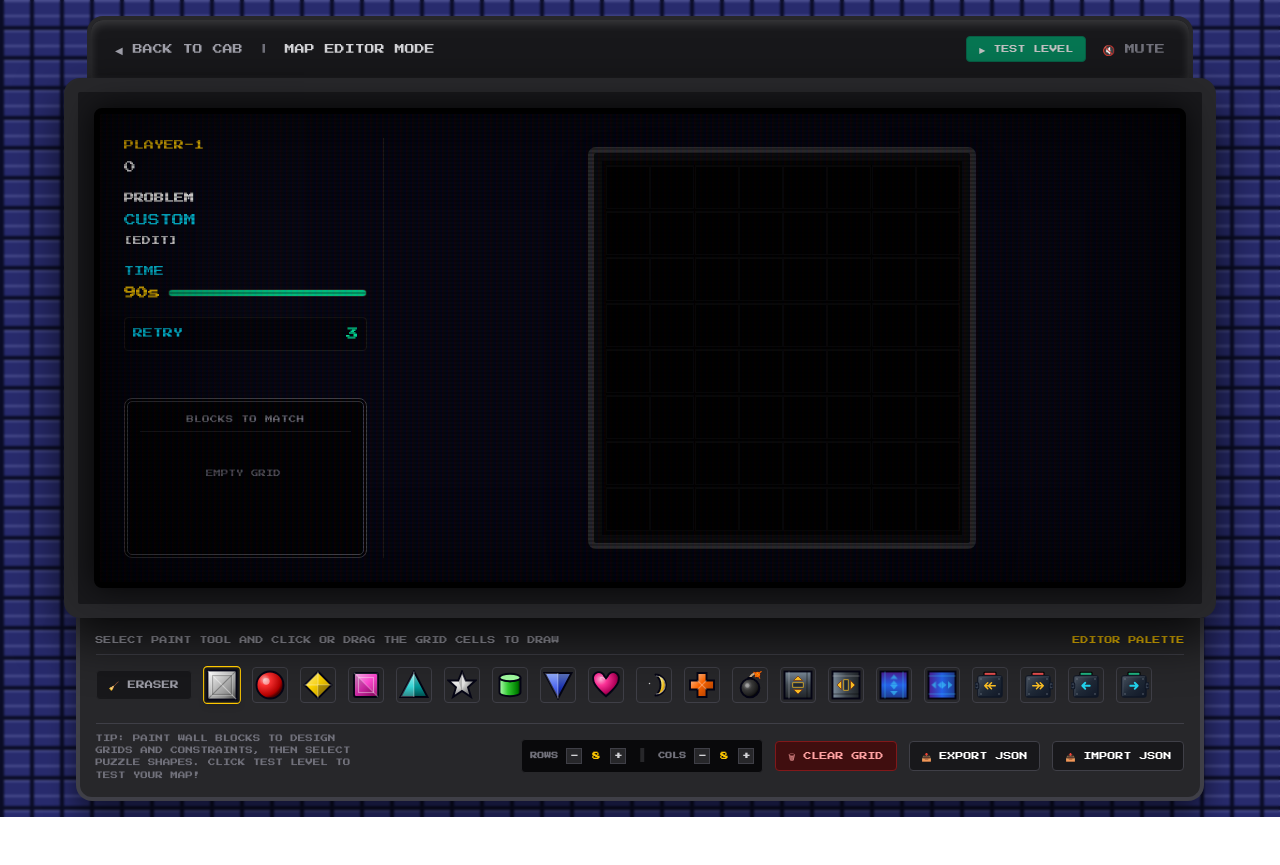
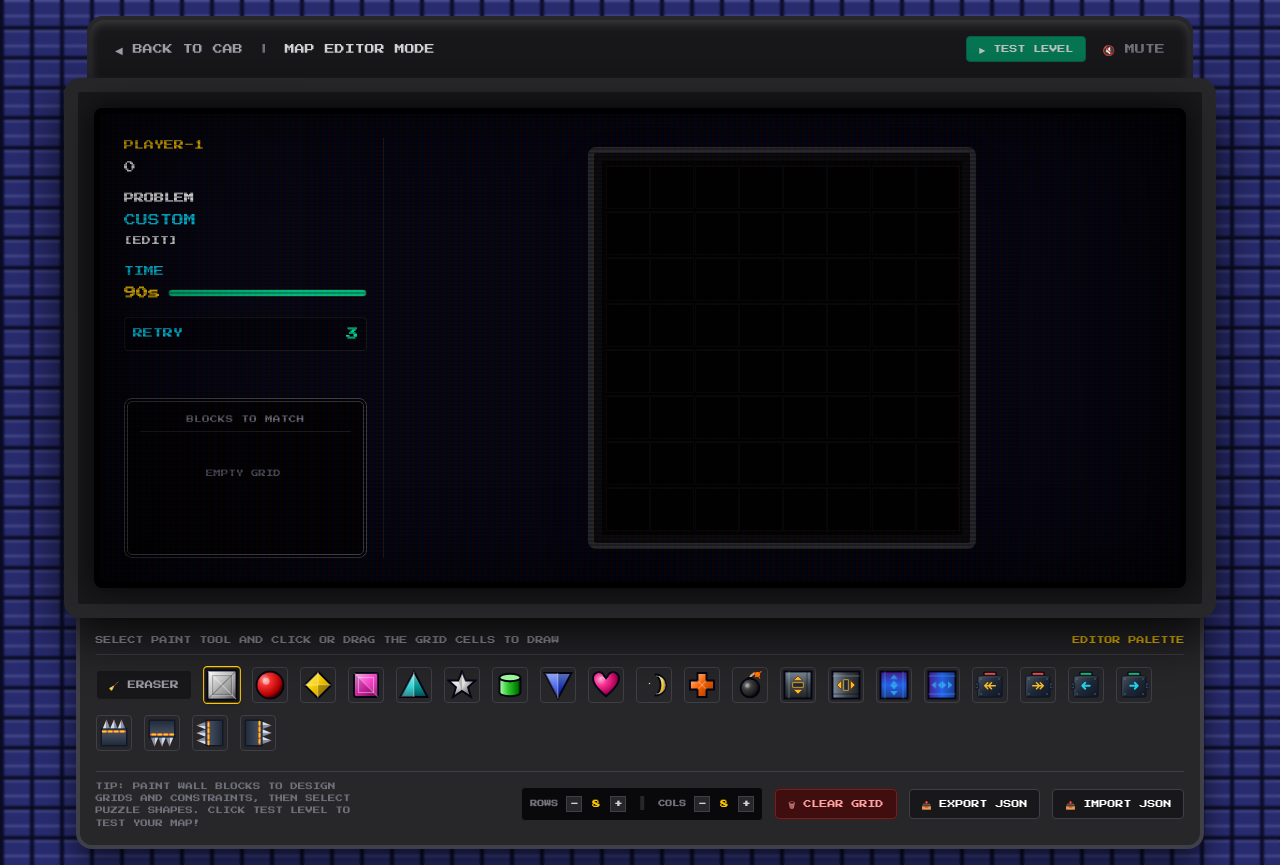
Before and after one commit to bloodstrawberry/puzznic, a Next.js app: page /editor in a window 1280 px wide. Before the commit the page ends 817 px from the top, so only its background shows below. Built offline with nearby package versions, Linux system fonts and the light colour scheme.

Commit message:
spike 블럭 추가

```diff
--- a/app/game/game-engine.tsx
+++ b/app/game/game-engine.tsx
@@ -16,6 +16,10 @@ import {
   BLOCK_SHOOTER_R,
   BLOCK_SHOOTER_L_ONCE,
   BLOCK_SHOOTER_R_ONCE,
+  BLOCK_SPIKE_U,
+  BLOCK_SPIKE_D,
+  BLOCK_SPIKE_L,
+  BLOCK_SPIKE_R,
 } from "../object/constants";
 
 export type CellType = BlockId;
@@ -194,7 +198,11 @@ const isNonWallBlock = (id: BlockId): boolean => {
     id !== BLOCK_SHOOTER_L &&
     id !== BLOCK_SHOOTER_R &&
     id !== BLOCK_SHOOTER_L_ONCE &&
-    id !== BLOCK_SHOOTER_R_ONCE
+    id !== BLOCK_SHOOTER_R_ONCE &&
+    id !== BLOCK_SPIKE_U &&
+    id !== BLOCK_SPIKE_D &&
+    id !== BLOCK_SPIKE_L &&
+    id !== BLOCK_SPIKE_R
   );
 };
 
@@ -487,6 +495,49 @@ export const useGameEngine = (initialLevelIndex = 0, isEditorMode = false) => {
           continue; // Re-evaluate gravity until stable
         }
 
+        // 1.5 Spike check phase
+        let spikeDestroyed = false;
+        const nextSpikeGrid = copyGrid(currentGrid);
+        for (let y = 0; y < currentGrid.length; y++) {
+          for (let x = 0; x < currentGrid[y].length; x++) {
+            const cell = currentGrid[y][x];
+            if (cell === BLOCK_SPIKE_U) {
+              if (y > 0 && isNonWallBlock(nextSpikeGrid[y - 1][x])) {
+                nextSpikeGrid[y - 1][x] = BLOCK_EMPTY;
+                spikeDestroyed = true;
+              }
+            } else if (cell === BLOCK_SPIKE_D) {
+              if (y < currentGrid.length - 1 && isNonWallBlock(nextSpikeGrid[y + 1][x])) {
+                nextSpikeGrid[y + 1][x] = BLOCK_EMPTY;
+                spikeDestroyed = true;
+              }
+            } else if (cell === BLOCK_SPIKE_L) {
+              if (x > 0 && isNonWallBlock(nextSpikeGrid[y][x - 1])) {
+                nextSpikeGrid[y][x - 1] = BLOCK_EMPTY;
+                spikeDestroyed = true;
+              }
+            } else if (cell === BLOCK_SPIKE_R) {
+              if (x < currentGrid[y].length - 1 && isNonWallBlock(nextSpikeGrid[y][x + 1])) {
+                nextSpikeGrid[y][x + 1] = BLOCK_EMPTY;
+                spikeDestroyed = true;
+              }
+            }
+          }
+        }
+
+        if (spikeDestroyed) {
+          currentGrid = nextSpikeGrid;
+          setGrid(currentGrid);
+          if (stateRef.current) stateRef.current.grid = currentGrid;
+          updateBlockCounts(currentGrid);
+          playEngineSound("break", muted);
+          await delay(200);
+          if (stateRef.current?.grid) {
+            currentGrid = copyGrid(stateRef.current.grid);
+          }
+          continue; // Re-evaluate gravity and spikes after block removal
+        }
+
         // 2. Match Phase (2 or more adjacent identical blocks touch)
         let matchChanged = false;
         const toClearKeys = new Set<string>();
@@ -601,7 +652,15 @@ export const useGameEngine = (initialLevelIndex = 0, isEditorMode = false) => {
 
       const currentGrid = curState.grid;
       const block = currentGrid[y]?.[x];
-      if (block === undefined || block === BLOCK_EMPTY || block === BLOCK_WALL) {
+      if (
+        block === undefined ||
+        block === BLOCK_EMPTY ||
+        block === BLOCK_WALL ||
+        block === BLOCK_SPIKE_U ||
+        block === BLOCK_SPIKE_D ||
+        block === BLOCK_SPIKE_L ||
+        block === BLOCK_SPIKE_R
+      ) {
         playEngineSound("error", curState.muted);
         return;
       }
@@ -633,7 +692,14 @@ export const useGameEngine = (initialLevelIndex = 0, isEditorMode = false) => {
         let ky = y - 1;
         while (ky >= 0) {
           const aboveBlock = currentGrid[ky][x];
-          if (aboveBlock === BLOCK_EMPTY || aboveBlock === BLOCK_WALL) {
+          if (
+            aboveBlock === BLOCK_EMPTY ||
+            aboveBlock === BLOCK_WALL ||
+            aboveBlock === BLOCK_SPIKE_U ||
+            aboveBlock === BLOCK_SPIKE_D ||
+            aboveBlock === BLOCK_SPIKE_L ||
+            aboveBlock === BLOCK_SPIKE_R
+          ) {
             break;
           }
           coords.push({ x, y: ky });
@@ -886,7 +952,15 @@ export const useGameEngine = (initialLevelIndex = 0, isEditorMode = false) => {
             let ky = y - 1;
             while (ky >= 0) {
               const above = nextGrid[ky][x];
-              if (above === BLOCK_EMPTY || above === BLOCK_WALL) break;
+              if (
+                above === BLOCK_EMPTY ||
+                above === BLOCK_WALL ||
+                above === BLOCK_SPIKE_U ||
+                above === BLOCK_SPIKE_D ||
+                above === BLOCK_SPIKE_L ||
+                above === BLOCK_SPIKE_R
+              )
+                break;
               stack.push({ x, y: ky });
               ky--;
             }
@@ -974,7 +1048,15 @@ export const useGameEngine = (initialLevelIndex = 0, isEditorMode = false) => {
             let ky = y - 1;
             while (ky >= 0) {
               const above = nextGrid[ky][x];
-              if (above === BLOCK_EMPTY || above === BLOCK_WALL) break;
+              if (
+                above === BLOCK_EMPTY ||
+                above === BLOCK_WALL ||
+                above === BLOCK_SPIKE_U ||
+                above === BLOCK_SPIKE_D ||
+                above === BLOCK_SPIKE_L ||
+                above === BLOCK_SPIKE_R
+              )
+                break;
               stack.push({ x, y: ky });
               ky--;
             }
--- a/app/game/game-view.tsx
+++ b/app/game/game-view.tsx
@@ -21,6 +21,10 @@ import BlockRenderer, {
   BLOCK_SHOOTER_R,
   BLOCK_SHOOTER_L_ONCE,
   BLOCK_SHOOTER_R_ONCE,
+  BLOCK_SPIKE_U,
+  BLOCK_SPIKE_D,
+  BLOCK_SPIKE_L,
+  BLOCK_SPIKE_R,
 } from "../object";
 
 // Retro sound synthesizer proxy
@@ -292,7 +296,11 @@ export default function GameView({ isEditor = false }: GameViewProps) {
           cell !== BLOCK_EMPTY &&
           cell !== BLOCK_WALL &&
           cell !== BLOCK_AUTO_WALL_V &&
-          cell !== BLOCK_AUTO_WALL_H;
+          cell !== BLOCK_AUTO_WALL_H &&
+          cell !== BLOCK_SPIKE_U &&
+          cell !== BLOCK_SPIKE_D &&
+          cell !== BLOCK_SPIKE_L &&
+          cell !== BLOCK_SPIKE_R;
         if (curGrabbed) {
           curSetGrabbed(false);
           playSound("select", curMuted);
@@ -905,6 +913,52 @@ export default function GameView({ isEditor = false }: GameViewProps) {
                 >
                   <BlockRenderer id={BLOCK_SHOOTER_R_ONCE} />
                 </button>
+
+                {/* Spike blocks */}
+                <button
+                  onClick={() => setSelectedPaint(BLOCK_SPIKE_U)}
+                  className={`w-9 h-9 p-0.5 rounded border cursor-pointer transition-all ${
+                    selectedPaint === BLOCK_SPIKE_U
+                      ? "border-yellow-400 bg-zinc-900 scale-105 shadow-md"
+                      : "border-zinc-700 hover:border-zinc-500"
+                  }`}
+                  title="Spike Up"
+                >
+                  <BlockRenderer id={BLOCK_SPIKE_U} />
+                </button>
+                <button
+                  onClick={() => setSelectedPaint(BLOCK_SPIKE_D)}
+                  className={`w-9 h-9 p-0.5 rounded border cursor-pointer transition-all ${
+                    selectedPaint === BLOCK_SPIKE_D
+                      ? "border-yellow-400 bg-zinc-900 scale-105 shadow-md"
+                      : "border-zinc-700 hover:border-zinc-500"
+                  }`}
+                  title="Spike Down"
+                >
+                  <BlockRenderer id={BLOCK_SPIKE_D} />
+                </button>
+                <button
+                  onClick={() => setSelectedPaint(BLOCK_SPIKE_L)}
+                  className={`w-9 h-9 p-0.5 rounded border cursor-pointer transition-all ${
+                    selectedPaint === BLOCK_SPIKE_L
+                      ? "border-yellow-400 bg-zinc-900 scale-105 shadow-md"
+                      : "border-zinc-700 hover:border-zinc-500"
+                  }`}
+                  title="Spike Left"
+                >
+                  <BlockRenderer id={BLOCK_SPIKE_L} />
+                </button>
+                <button
+                  onClick={() => setSelectedPaint(BLOCK_SPIKE_R)}
+                  className={`w-9 h-9 p-0.5 rounded border cursor-pointer transition-all ${
+                    selectedPaint === BLOCK_SPIKE_R
+                      ? "border-yellow-400 bg-zinc-900 scale-105 shadow-md"
+                      : "border-zinc-700 hover:border-zinc-500"
+                  }`}
+                  title="Spike Right"
+                >
+                  <BlockRenderer id={BLOCK_SPIKE_R} />
+                </button>
               </div>
 
               {/* Map actions */}
--- a/app/object/constants.ts
+++ b/app/object/constants.ts
@@ -19,6 +19,10 @@ export const BLOCK_SHOOTER_L = 31;
 export const BLOCK_SHOOTER_R = 32;
 export const BLOCK_SHOOTER_L_ONCE = 33;
 export const BLOCK_SHOOTER_R_ONCE = 34;
+export const BLOCK_SPIKE_U = 40;
+export const BLOCK_SPIKE_D = 41;
+export const BLOCK_SPIKE_L = 42;
+export const BLOCK_SPIKE_R = 43;
 
 export type BlockId = number;
 
--- a/app/object/index.tsx
+++ b/app/object/index.tsx
@@ -20,8 +20,13 @@ import {
   BLOCK_SHOOTER_R,
   BLOCK_SHOOTER_L_ONCE,
   BLOCK_SHOOTER_R_ONCE,
+  BLOCK_SPIKE_U,
+  BLOCK_SPIKE_D,
+  BLOCK_SPIKE_L,
+  BLOCK_SPIKE_R,
 } from "./constants";
 import Wall from "./wall";
+import Spike from "./spike";
 import Sphere from "./sphere";
 import Diamond from "./diamond";
 import Cube from "./cube";
@@ -56,6 +61,7 @@ export { default as WallAutoV } from "./wall-auto-v";
 export { default as WallAutoH } from "./wall-auto-h";
 export { default as Bomb } from "./bomb";
 export { default as Shooter } from "./shooter";
+export { default as Spike } from "./spike";
 export * from "./constants";
 
 interface BlockRendererProps {
@@ -115,6 +121,14 @@ export default function BlockRenderer({ id, x, y, grid }: BlockRendererProps) {
       return <Shooter direction="left" mode="once" isPressed={isPressed} />;
     case BLOCK_SHOOTER_R_ONCE:
       return <Shooter direction="right" mode="once" isPressed={isPressed} />;
+    case BLOCK_SPIKE_U:
+      return <Spike direction="up" />;
+    case BLOCK_SPIKE_D:
+      return <Spike direction="down" />;
+    case BLOCK_SPIKE_L:
+      return <Spike direction="left" />;
+    case BLOCK_SPIKE_R:
+      return <Spike direction="right" />;
     default:
       return null;
   }
--- /dev/null
+++ b/app/object/spike.tsx
@@ -0,0 +1,79 @@
+import React from "react";
+
+interface SpikeProps {
+  direction: "up" | "down" | "left" | "right";
+}
+
+export default function Spike({ direction }: SpikeProps) {
+  // Rotate the group based on direction around center (20, 20)
+  const rotation = {
+    up: "rotate(0 20 20)",
+    down: "rotate(180 20 20)",
+    left: "rotate(-90 20 20)",
+    right: "rotate(90 20 20)",
+  }[direction];
+
+  return (
+    <svg className="w-full h-full" viewBox="0 0 40 40">
+      <defs>
+        <linearGradient id="spikeBaseGrad" x1="0" y1="0" x2="0" y2="1">
+          <stop offset="0%" stopColor="#4b5563" />
+          <stop offset="50%" stopColor="#374151" />
+          <stop offset="100%" stopColor="#1f2937" />
+        </linearGradient>
+        <linearGradient id="spikeLightGrad" x1="0" y1="0" x2="1" y2="0">
+          <stop offset="0%" stopColor="#e2e8f0" />
+          <stop offset="100%" stopColor="#cbd5e1" />
+        </linearGradient>
+        <linearGradient id="spikeDarkGrad" x1="0" y1="0" x2="1" y2="0">
+          <stop offset="0%" stopColor="#94a3b8" />
+          <stop offset="100%" stopColor="#64748b" />
+        </linearGradient>
+        <linearGradient id="tipGrad" x1="0" y1="1" x2="0" y2="0">
+          <stop offset="0%" stopColor="#ef4444" stopOpacity="0" />
+          <stop offset="100%" stopColor="#ef4444" stopOpacity="0.8" />
+        </linearGradient>
+      </defs>
+
+      <g transform={rotation}>
+        {/* Base Plate */}
+        <rect
+          x="3"
+          y="14"
+          width="34"
+          height="23"
+          rx="1"
+          fill="url(#spikeBaseGrad)"
+          stroke="#111827"
+          strokeWidth="2"
+        />
+
+        {/* Hazard/Warning Stripe on the base */}
+        <line x1="5" y1="18" x2="35" y2="18" stroke="#ef4444" strokeWidth="2.5" strokeLinecap="round" />
+        <line x1="5" y1="18" x2="35" y2="18" stroke="#facc15" strokeWidth="2.5" strokeDasharray="4,4" strokeLinecap="round" />
+
+        {/* 3D Spikes pointing UP */}
+        {/* Spike 1 (Left) */}
+        {/* Left face */}
+        <path d="M 5 14 L 10 2 L 10 14 Z" fill="url(#spikeLightGrad)" />
+        {/* Right face */}
+        <path d="M 10 14 L 10 2 L 15 14 Z" fill="url(#spikeDarkGrad)" />
+        {/* Red tip glow */}
+        <path d="M 8 7 L 10 2 L 12 7 Z" fill="url(#tipGrad)" />
+
+        {/* Spike 2 (Middle) */}
+        <path d="M 15 14 L 20 2 L 20 14 Z" fill="url(#spikeLightGrad)" />
+        <path d="M 20 14 L 20 2 L 25 14 Z" fill="url(#spikeDarkGrad)" />
+        <path d="M 18 7 L 20 2 L 22 7 Z" fill="url(#tipGrad)" />
+
+        {/* Spike 3 (Right) */}
+        <path d="M 25 14 L 30 2 L 30 14 Z" fill="url(#spikeLightGrad)" />
+        <path d="M 30 14 L 30 2 L 35 14 Z" fill="url(#spikeDarkGrad)" />
+        <path d="M 28 7 L 30 2 L 32 7 Z" fill="url(#tipGrad)" />
+
+        {/* Shadow under the spikes on base */}
+        <rect x="4" y="14" width="32" height="2" fill="#111827" fillOpacity="0.4" />
+      </g>
+    </svg>
+  );
+}
```
